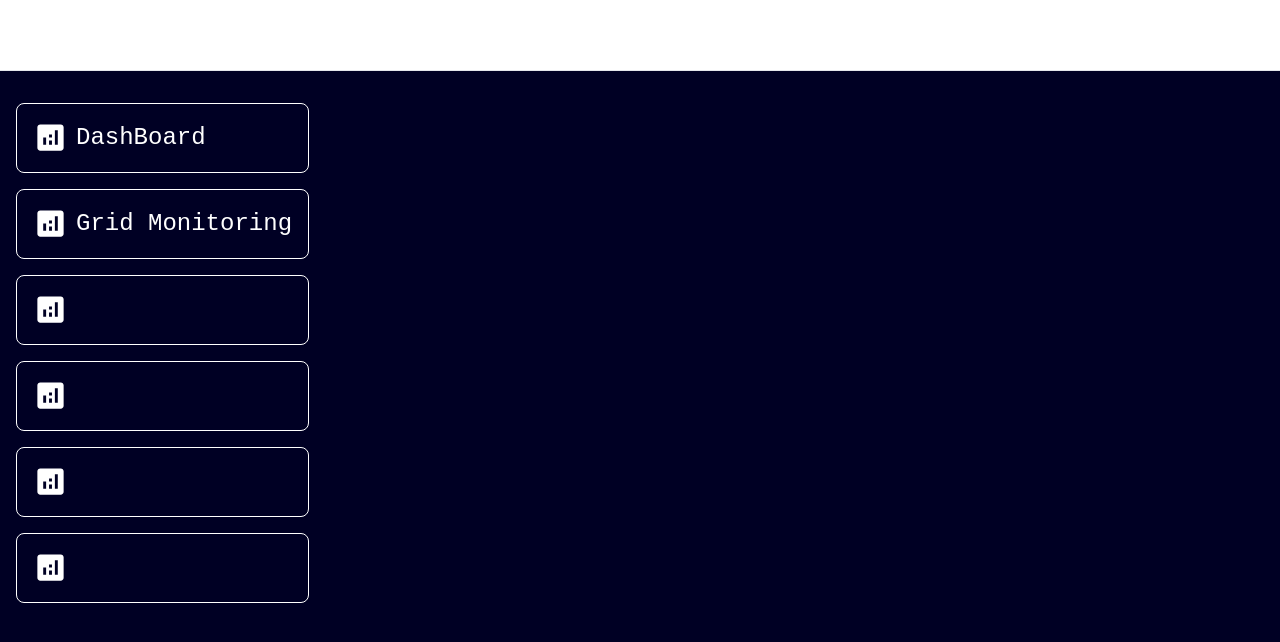
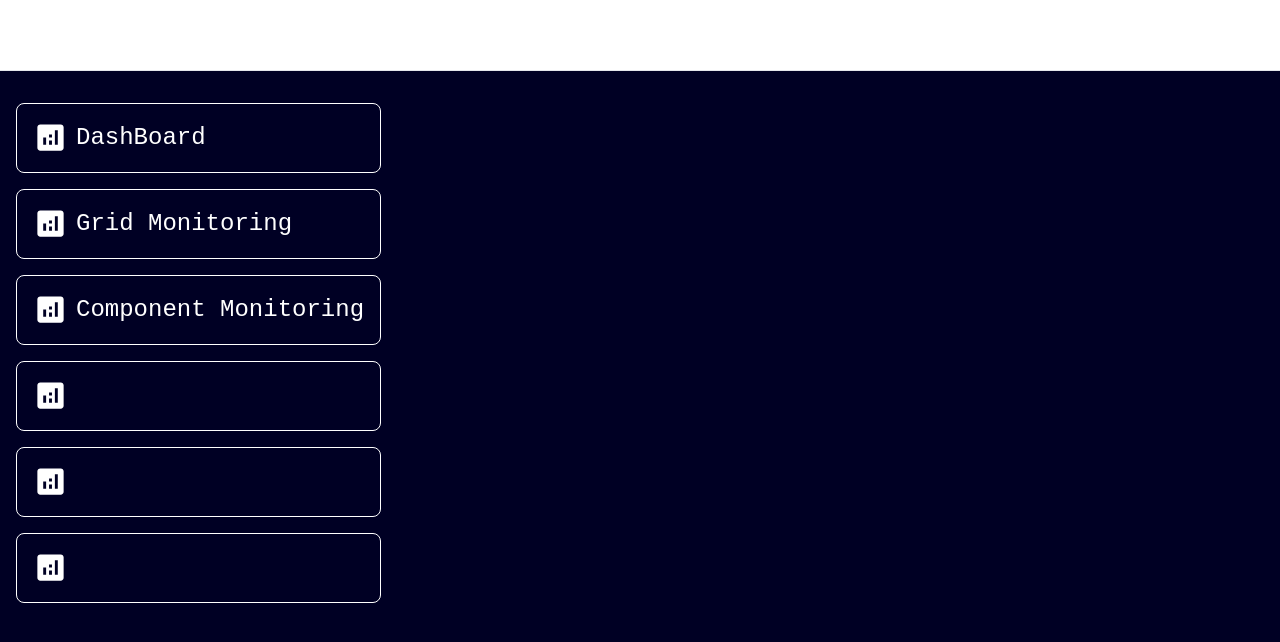
Before and after one commit to bashSunny101/SmartController-SIH, a React (Vite) app: page /dashboard in a window 1280 px wide. Shown: the top 642 px of the page. Built offline with nearby package versions, Linux system fonts and the light colour scheme.

Commit message:
commited

```diff
--- a/src/Components/Dashboard.jsx
+++ b/src/Components/Dashboard.jsx
@@ -5,6 +5,7 @@ import AnalyticsIcon from "@mui/icons-material/Analytics";
 import Timeline from "./Timeline";
 import Dash from "./Dash";
 import { useState } from "react";
+import ComponentMonitoring from "./ComponentMonitoring";
 
 function Dashboard() {
   let compType = localStorage.getItem("prp");
@@ -25,6 +26,8 @@ function Dashboard() {
         return <Dash />;
       case "Timeline":
         return <Timeline />;
+      case "Component Monitoring":
+        return <ComponentMonitoring />;
       default:
         return null;
     }
@@ -62,7 +65,8 @@ function Dashboard() {
                 prop="Grid Monitoring"
               />
             </button>
-            <PanelGrid icon={<AnalyticsIcon fontSize="large" />} prop="" />
+            <PanelGrid icon={<AnalyticsIcon fontSize="large" />}
+            prop="Component Monitoring" />
             <PanelGrid icon={<AnalyticsIcon fontSize="large" />} prop="" />
             <PanelGrid icon={<AnalyticsIcon fontSize="large" />} prop="" />
             <PanelGrid icon={<AnalyticsIcon fontSize="large" />} prop="" />
```
